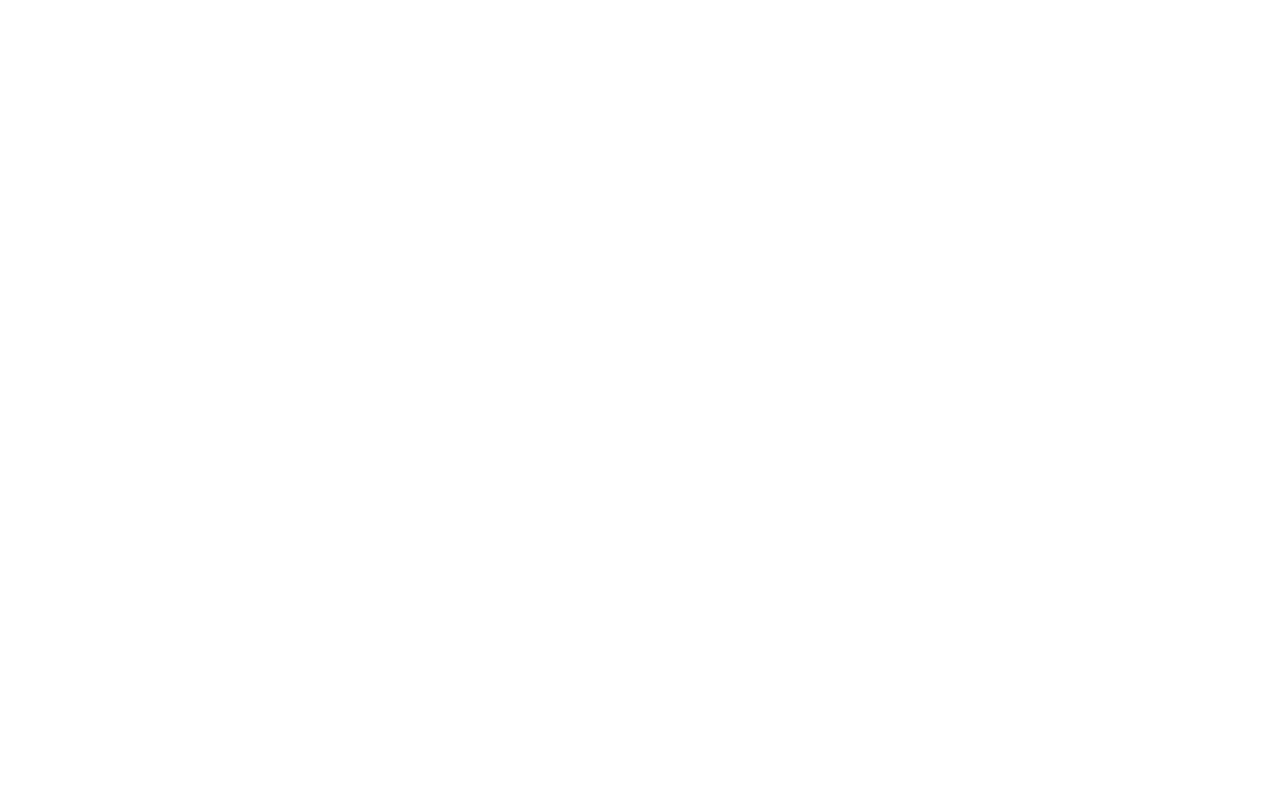
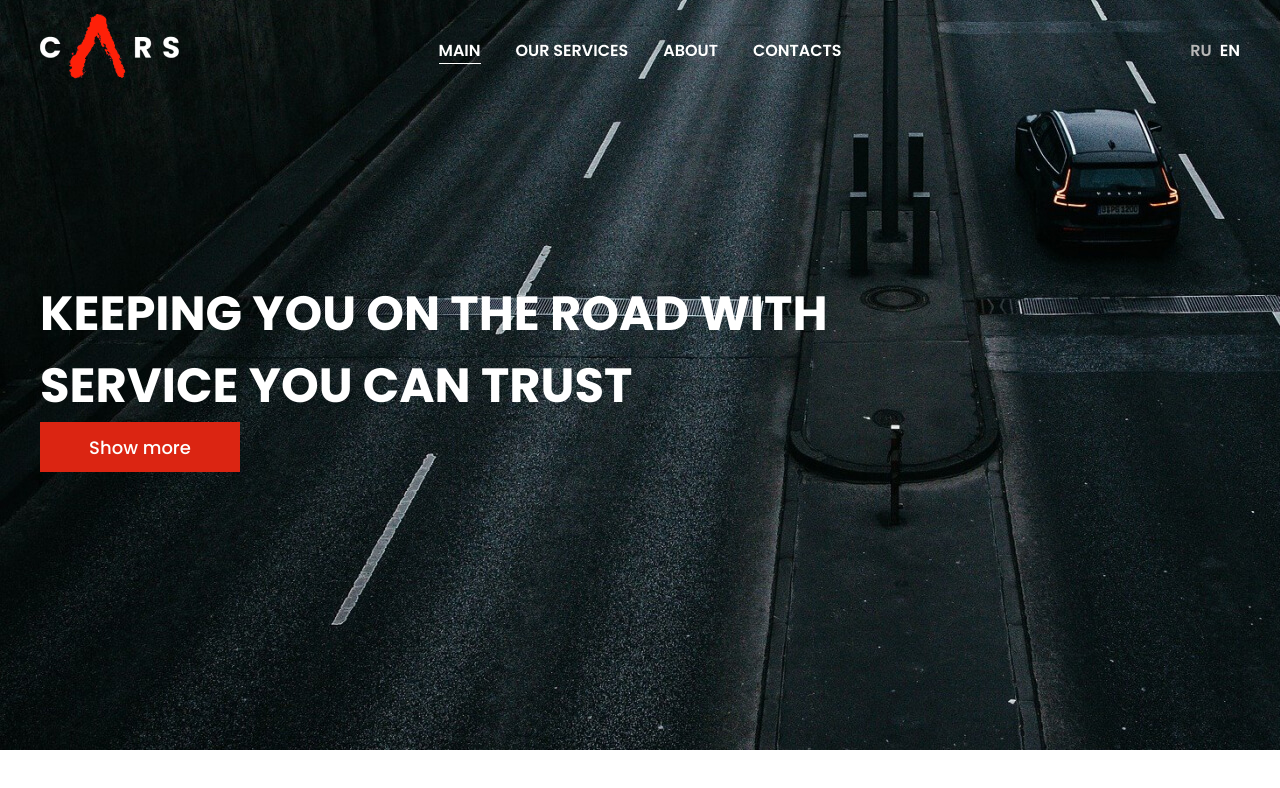
Before and after one commit to ArmanFagradyan/landing-page, a plain HTML site: page index.html in a window 1280 px wide. Drawn offline with Linux system fonts and the light colour scheme.

Commit message:
first commit

```diff
--- /dev/null
+++ b/css/style.css
@@ -0,0 +1,135 @@
+@import url('https://fonts.googleapis.com/css2?family=Poppins:wght@400;500;600;700;900&display=swap');
+
+*,*:before,*:after {
+    box-sizing: border-box;     /* width includes borders */
+}
+h1,h2,h3,h4,h5,h6 {
+    margin: 0;
+}
+
+body {
+    margin: 0;
+    font-family: 'Poppins', sans-serif;
+    font-style: 15px;
+}
+
+.container {
+    width: 1200px;
+    margin: 0 auto;
+}
+
+.btn {
+    align-items: center;
+    justify-content: center;
+    color: #fff;
+    text-decoration: none;
+    font-size: 18px;
+    font-weight: 500;
+    background-color: #DB2512;
+    min-width: 200px;
+    display: inline-flex;
+    height: 50px;
+}
+
+/* Header */
+
+.header {
+    width: 100%;
+    position: absolute;
+    top: 0;
+    left: 0;
+}
+
+.header__wrapper {
+    height: 100px;
+    display: flex;
+    align-items: center;
+    justify-content: space-between;
+}
+
+.header__block {
+    width: 20%;
+}
+
+.header__lng {
+    display: flex;
+    justify-content: flex-end;
+}
+
+.header__lng__link{
+    color: #b7b7b7;
+    font-weight: 600;
+    text-transform: uppercase;
+    text-decoration: none;
+    margin-right: 8px;
+}
+
+.header__lng__link:last-child {
+    margin-right: 0;
+}
+
+.header__lng__link.active {
+    color: #fff;
+}
+
+.nav {
+    display: flex;
+}
+
+.nav__link {
+    color: #fff;
+    text-transform: uppercase;
+    text-decoration: none;
+    font-weight: 600;
+    margin-right: 35px;
+    position: relative;
+}
+
+.nav__link:after {
+    width: 100%;
+    height: 1px;
+    background-color: #fff;
+    position: absolute;
+    top: 100%;
+    right: 0;
+    content: '';
+    opacity: 0;
+    transition: opacity 0.5s ease;
+}
+
+.nav__link.active::after {
+    opacity: 1;
+}
+
+.nav__link:last-child {
+    margin-right: 0;
+}
+
+.nav__link:hover::after {
+    opacity: 1;
+}
+
+/* Hero */
+
+.hero {
+    background: url('../img/hero.jpg');
+    background-size: cover;
+}
+
+.hero__content {
+    height: 750px;
+    display: flex;
+    align-items: center;
+}
+
+.hero__block {
+
+}
+
+.hero__title {
+    max-width: 790px;
+    font-size: 48px;
+    font-weight: 700;
+    color: #fff;
+    line-height: 1.5;
+}
--- a/index.html
+++ b/index.html
@@ -4,9 +4,54 @@
     <meta charset="UTF-8">
     <meta http-equiv="X-UA-Compatible" content="IE=edge">
     <meta name="viewport" content="width=device-width, initial-scale=1.0">
-    <title>Document</title>
+    <title>Cars</title>
+
+    <link rel="stylesheet" href="../css/style.css">
 </head>
 <body>
+    <header class="header">
+        <div class="container">
+            <div class="header__wrapper">
 
+                <div class="header__block">
+                    <a href="/" class="header__logo">
+                        <img src="/img/logo.png" alt="">
+                    </a>
+                </div>
+                <!-- /header__block -->
+
+                <nav class="nav">
+                    <a href="#" class="nav__link active">Main</a>
+                    <a href="#" class="nav__link">Our services</a>
+                    <a href="#" class="nav__link">About</a>
+                    <a href="#" class="nav__link">Contacts</a>
+                </nav>
+                <!-- /navigation -->
+
+                <div class="header__block">
+                    <div class="header__lng">
+                        <a href="#" class="header__lng__link">Ru</a>
+                        <a href="#" class="header__lng__link active">En</a>
+                    </div>
+                </div>
+
+            </div>
+            <!-- /header_wrapper -->
+        </div>
+        <!-- /container -->
+    </header>
+    <section class="hero">
+        <div class="container">
+            <div class="hero__content">
+                <div class="hero__block">
+                    <h1 class="hero__title">
+                        KEEPING YOU ON THE ROAD WITH
+                        SERVICE YOU CAN TRUST
+                    </h1>
+                    <a href="#" class="btn">Show more</a>
+                </div>
+            </div>
+        </div>
+    </section>
 </body>
 </html>
```
Also changed, not shown: img/hero.jpg (added), img/logo.png (added), style.css (deleted).
